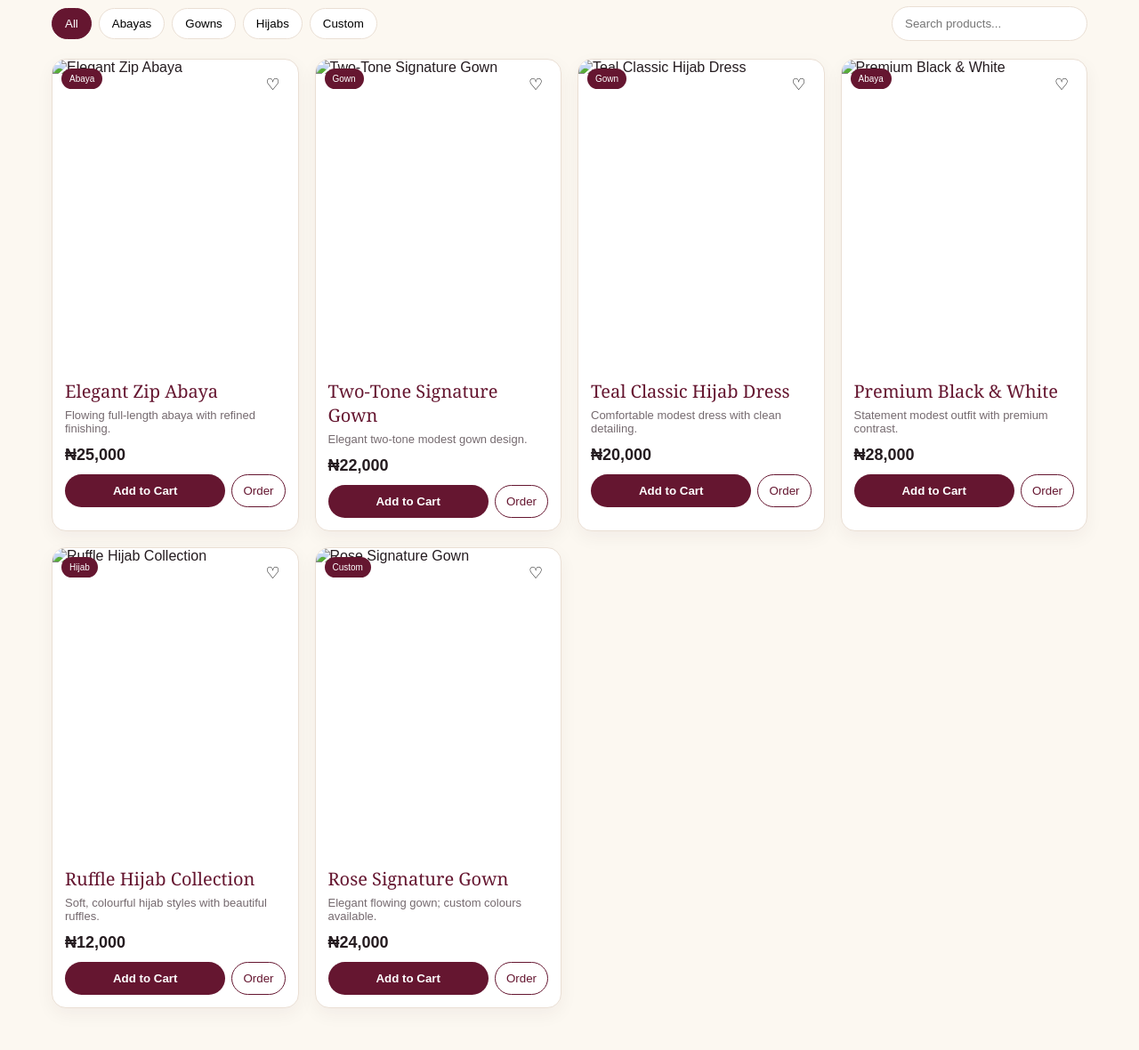
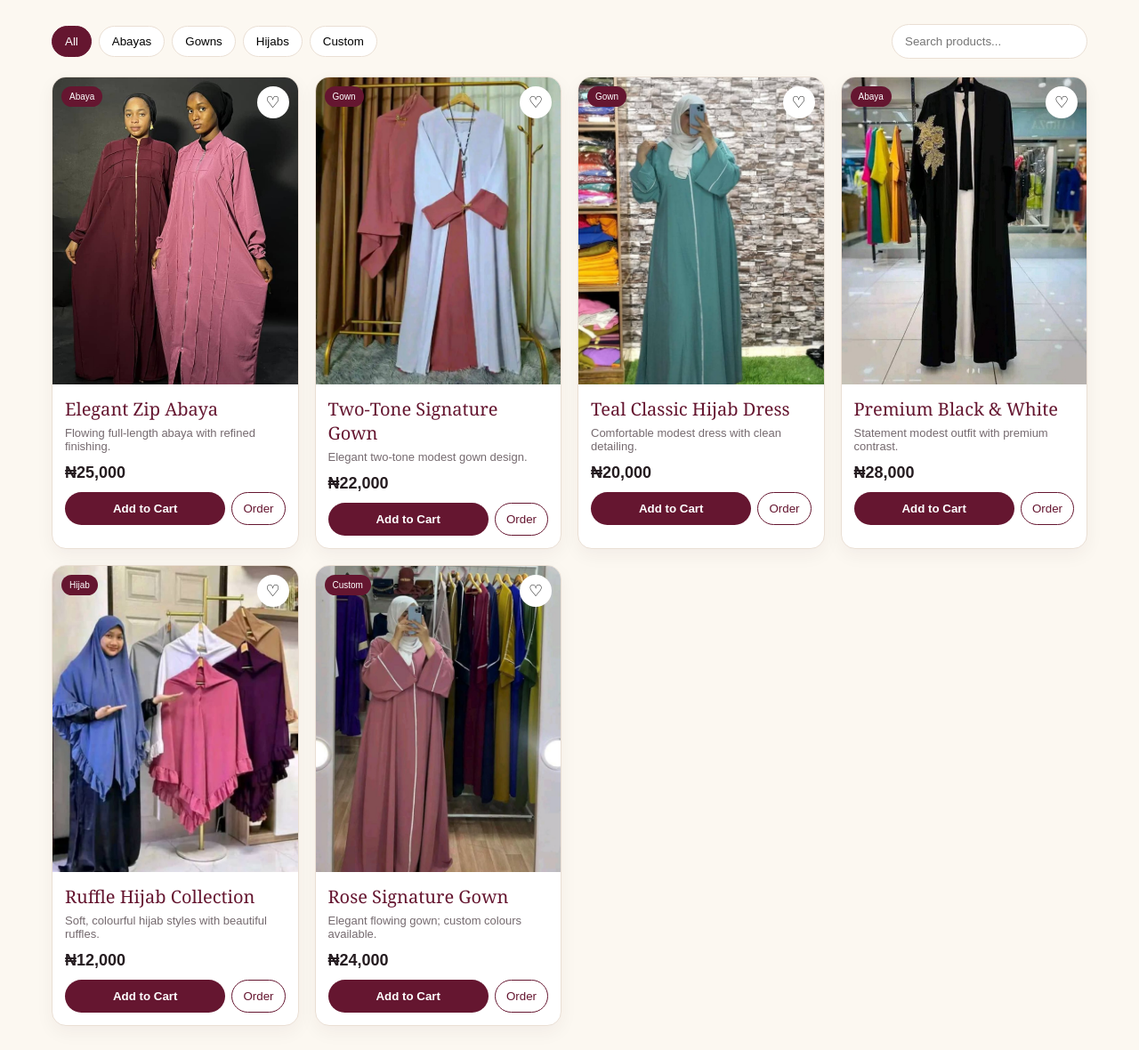
Before and after one commit to auwalyusifyahaya08-bot/Face-of-style-hijab-factory-, a website: page index.html in a window 1280 px wide. Shown: the part 837-2017 px from the top of the page at 89% size. Drawn offline with Linux system fonts and the light colour scheme.

Commit message:
Update index.html

```diff
--- a/index.html
+++ b/index.html
@@ -26,7 +26,7 @@ footer{margin-top:55px;background:#24151b;color:#eee;padding:40px 18px}.foot{max
 <body>
 <div class="top">✨ QUALITY MODEST FASHION • ORDER DIRECT ON WHATSAPP • 0906 582 8886</div>
 <header class="nav">
-  <a href="#home"><img class="logo" src="assets/logo.png" alt="Face of Style Hijab Factory"></a>
+  <a href="#home"><img class="logo" src="logo.png" alt="Face of Style Hijab Factory"></a>
   <div class="brand">FACE OF STYLE<small>HIJAB FACTORY</small></div>
   <nav class="navlinks"><a href="#shop">Shop</a><a href="#custom">Custom Order</a><a href="#about">About</a><a href="#contact">Contact</a></nav>
   <div class="icons"><button class="iconbtn" onclick="openCart()">🛍️<span class="count" id="count">0</span></button></div>
@@ -89,12 +89,12 @@ footer{margin-top:55px;background:#24151b;color:#eee;padding:40px 18px}.foot{max
 
 <script>
 const products=[
- {id:1,name:"Elegant Zip Abaya",cat:"Abaya",price:25000,img:"assets/product-1.jpg",desc:"Flowing full-length abaya with refined finishing."},
- {id:2,name:"Two-Tone Signature Gown",cat:"Gown",price:22000,img:"assets/product-2.jpg",desc:"Elegant two-tone modest gown design."},
- {id:3,name:"Teal Classic Hijab Dress",cat:"Gown",price:20000,img:"assets/product-3.jpg",desc:"Comfortable modest dress with clean detailing."},
- {id:4,name:"Premium Black & White",cat:"Abaya",price:28000,img:"assets/product-4.jpg",desc:"Statement modest outfit with premium contrast."},
- {id:5,name:"Ruffle Hijab Collection",cat:"Hijab",price:12000,img:"assets/product-5.jpg",desc:"Soft, colourful hijab styles with beautiful ruffles."},
- {id:6,name:"Rose Signature Gown",cat:"Custom",price:24000,img:"assets/product-6.jpg",desc:"Elegant flowing gown; custom colours available."}
+ {id:1,name:"Elegant Zip Abaya",cat:"Abaya",price:25000,img:"product-1.jpg",desc:"Flowing full-length abaya with refined finishing."},
+ {id:2,name:"Two-Tone Signature Gown",cat:"Gown",price:22000,img:"product-2.jpg",desc:"Elegant two-tone modest gown design."},
+ {id:3,name:"Teal Classic Hijab Dress",cat:"Gown",price:20000,img:"product-3.jpg",desc:"Comfortable modest dress with clean detailing."},
+ {id:4,name:"Premium Black & White",cat:"Abaya",price:28000,img:"product-4.jpg",desc:"Statement modest outfit with premium contrast."},
+ {id:5,name:"Ruffle Hijab Collection",cat:"Hijab",price:12000,img:"product-5.jpg",desc:"Soft, colourful hijab styles with beautiful ruffles."},
+ {id:6,name:"Rose Signature Gown",cat:"Custom",price:24000,img:"product-6.jpg",desc:"Elegant flowing gown; custom colours available."}
 ];
 let selected="All",cart=[];
 function money(n){return "₦"+n.toLocaleString("en-NG")}
```
